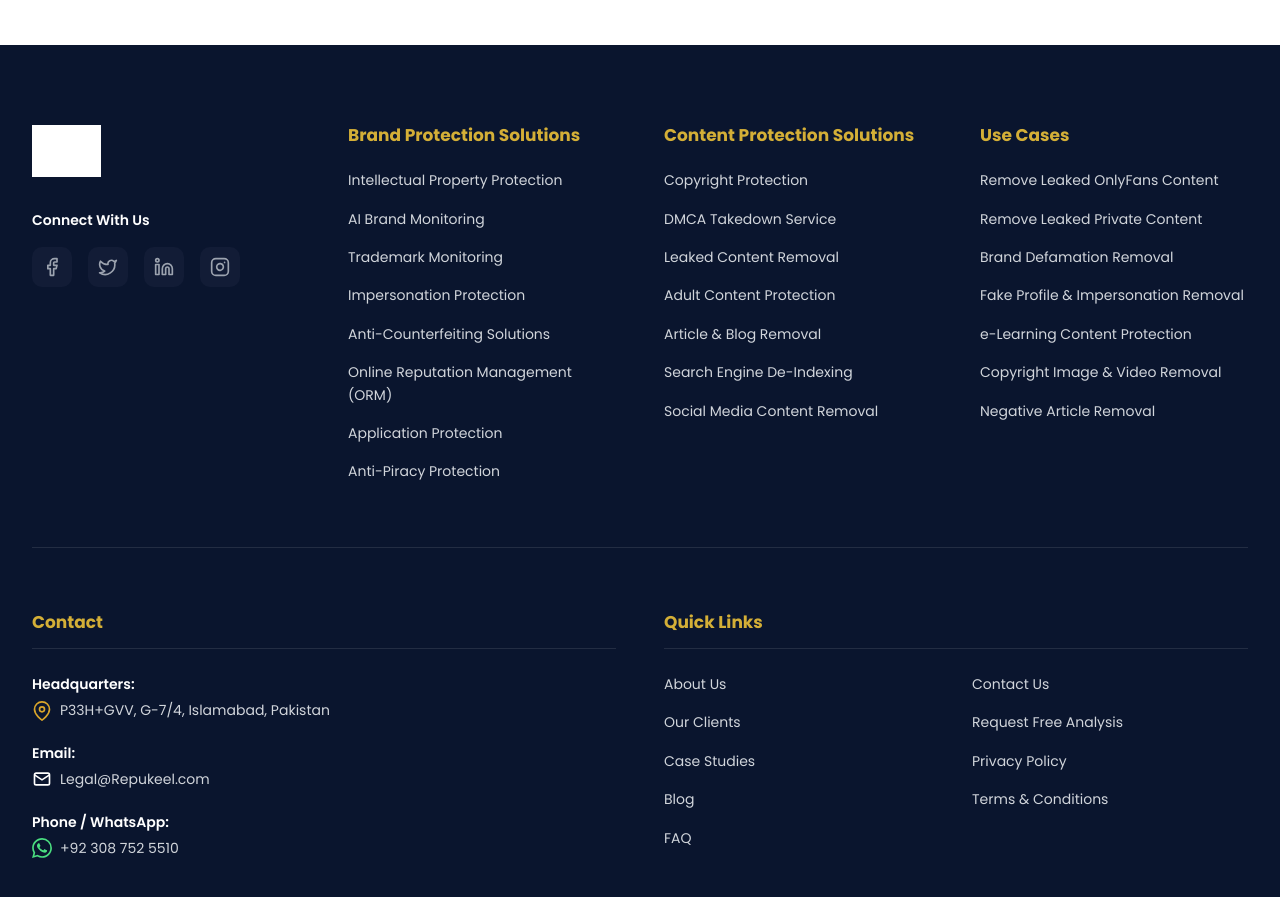
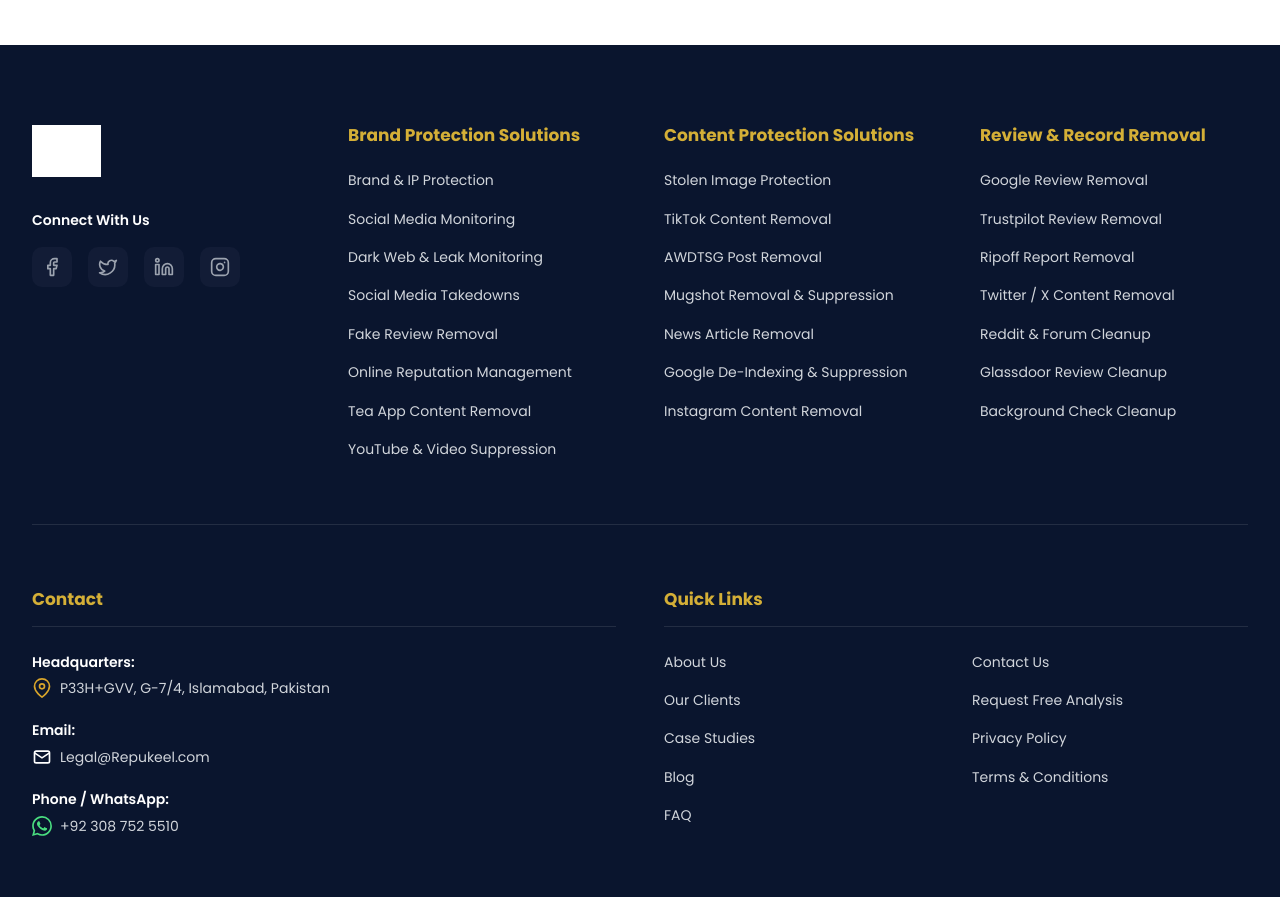
Before and after one commit to muhammadhammad249/Repukeel, a Next.js app in the folder frontend/: page / in a window 1280 px wide. Shown: the part 5300-6197 px from the top of the page. Built offline with nearby package versions, Linux system fonts and the light colour scheme; no server answers; grey boxes are pictures that could not be loaded.

Commit message:
SEO-01: Fix mismatched footer links

```diff
--- a/frontend/src/app/components/Footer.tsx
+++ b/frontend/src/app/components/Footer.tsx
@@ -97,50 +97,50 @@
 
             <ul className="flex flex-col gap-4 text-[14px] text-gray-300">
               <li>
-                <Link href="/reputation-management/professionals" className="hover:text-white transition-colors">
-                  Intellectual Property Protection
+                <Link href="/protection" className="hover:text-white transition-colors">
+                  Brand &amp; IP Protection
                 </Link>
               </li>
 
               <li>
                 <Link href="/monitoring-alerts/social-media-reputation-monitoring" className="hover:text-white transition-colors">
-                  AI Brand Monitoring
+                  Social Media Monitoring
                 </Link>
               </li>
 
               <li>
-                <Link href="/monitoring-alerts/social-media-reputation-monitoring" className="hover:text-white transition-colors">
-                  Trademark Monitoring
+                <Link href="/monitoring-alerts/dark-web-data-leak-monitoring" className="hover:text-white transition-colors">
+                  Dark Web &amp; Leak Monitoring
                 </Link>
               </li>
 
               <li>
                 <Link href="/dating-reputation/social-media-takedowns" className="hover:text-white transition-colors">
-                  Impersonation Protection
+                  Social Media Takedowns
                 </Link>
               </li>
 
               <li>
                 <Link href="/content-removal/fake-review-removal" className="hover:text-white transition-colors">
-                  Anti-Counterfeiting Solutions
+                  Fake Review Removal
                 </Link>
               </li>
 
               <li>
-                <a href="/services" className="hover:text-white transition-colors">
-                  Online Reputation Management (ORM)
-                </a>
+                <Link href="/services" className="hover:text-white transition-colors">
+                  Online Reputation Management
+                </Link>
               </li>
 
               <li>
                 <Link href="/dating-reputation/tea-app-checker-removal" className="hover:text-white transition-colors">
-                  Application Protection
+                  Tea App Content Removal
                 </Link>
               </li>
 
               <li>
                 <Link href="/search-result-cleanup/youtube-video-result-suppression" className="hover:text-white transition-colors">
-                  Anti-Piracy Protection
+                  YouTube &amp; Video Suppression
                 </Link>
               </li>
             </ul>
@@ -157,98 +157,98 @@
 
             <ul className="flex flex-col gap-4 text-[14px] text-gray-300">
               <li>
-                <Link href="/search-result-cleanup/youtube-video-result-suppression" className="hover:text-white transition-colors">
-                  Copyright Protection
+                <Link href="/dating-reputation/image-protection" className="hover:text-white transition-colors">
+                  Stolen Image Protection
                 </Link>
               </li>
 
               <li>
                 <Link href="/content-removal/tiktok-content-removal" className="hover:text-white transition-colors">
-                  DMCA Takedown Service
+                  TikTok Content Removal
                 </Link>
               </li>
 
               <li>
                 <Link href="/dating-reputation/awdtsg-removal" className="hover:text-white transition-colors">
-                  Leaked Content Removal
+                  AWDTSG Post Removal
                 </Link>
               </li>
 
               <li>
-                <Link href="/dating-reputation/image-protection" className="hover:text-white transition-colors">
-                  Adult Content Protection
+                <Link href="/content-removal/mugshot-removal-suppression" className="hover:text-white transition-colors">
+                  Mugshot Removal &amp; Suppression
                 </Link>
               </li>
 
               <li>
                 <Link href="/search-result-cleanup/news-article-removal" className="hover:text-white transition-colors">
-                  Article & Blog Removal
+                  News Article Removal
                 </Link>
               </li>
 
               <li>
                 <Link href="/search-result-cleanup/google-suppression-de-indexing" className="hover:text-white transition-colors">
-                  Search Engine De-Indexing
+                  Google De-Indexing &amp; Suppression
                 </Link>
               </li>
 
               <li>
                 <Link href="/content-removal/instagram-content-removal" className="hover:text-white transition-colors">
-                  Social Media Content Removal
+                  Instagram Content Removal
                 </Link>
               </li>
             </ul>
           </div>
 
-          {/* Column 4: Use Cases */}
+          {/* Column 4: Review & Record Removal */}
           <div>
             <h4
               className="text-[17px] font-[700] mb-6"
               style={{ color: '#d4af37' }}
             >
-              Use Cases
+              Review &amp; Record Removal
             </h4>
 
             <ul className="flex flex-col gap-4 text-[14px] text-gray-300">
               <li>
-                <Link href="/dating-reputation/image-protection" className="hover:text-white transition-colors">
-                  Remove Leaked OnlyFans Content
+                <Link href="/content-removal/google-review-removal" className="hover:text-white transition-colors">
+                  Google Review Removal
                 </Link>
               </li>
 
               <li>
-                <Link href="/dating-reputation/awdtsg-removal" className="hover:text-white transition-colors">
-                  Remove Leaked Private Content
+                <Link href="/content-removal/trustpilot-review-removal" className="hover:text-white transition-colors">
+                  Trustpilot Review Removal
                 </Link>
               </li>
 
               <li>
-                <Link href="/content-removal/fake-review-removal" className="hover:text-white transition-colors">
-                  Brand Defamation Removal
+                <Link href="/content-removal/ripoff-report-removal" className="hover:text-white transition-colors">
+                  Ripoff Report Removal
                 </Link>
               </li>
 
               <li>
                 <Link href="/content-removal/twitter-x-content-removal" className="hover:text-white transition-colors">
-                  Fake Profile & Impersonation Removal
+                  Twitter / X Content Removal
                 </Link>
               </li>
 
               <li>
-                <Link href="/search-result-cleanup/youtube-video-result-suppression" className="hover:text-white transition-colors">
-                  e-Learning Content Protection
+                <Link href="/search-result-cleanup/reddit-forum-result-cleanup" className="hover:text-white transition-colors">
+                  Reddit &amp; Forum Cleanup
                 </Link>
               </li>
 
               <li>
-                <Link href="/content-removal/instagram-content-removal" className="hover:text-white transition-colors">
-                  Copyright Image & Video Removal
+                <Link href="/job-reputation/glassdoor-employer-review-cleanup" className="hover:text-white transition-colors">
+                  Glassdoor Review Cleanup
                 </Link>
               </li>
 
               <li>
-                <Link href="/search-result-cleanup/news-article-removal" className="hover:text-white transition-colors">
-                  Negative Article Removal
+                <Link href="/job-reputation/background-check-cleanup" className="hover:text-white transition-colors">
+                  Background Check Cleanup
                 </Link>
               </li>
             </ul>
```
Also changed, not shown: 2 other files (tests, documents, lock files or other folders).
